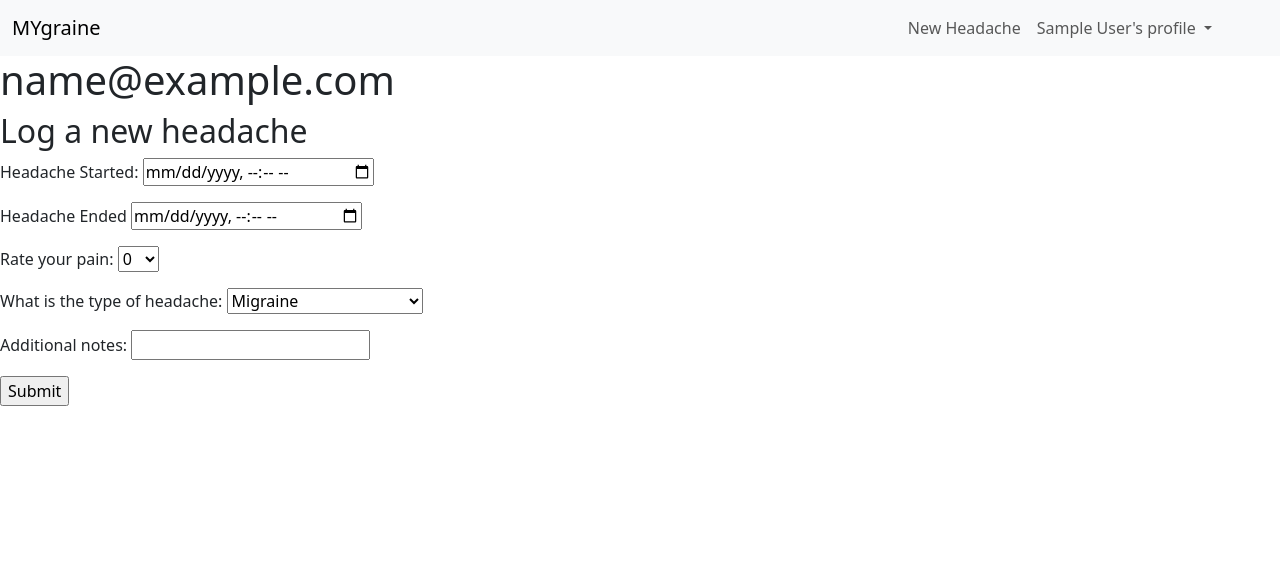
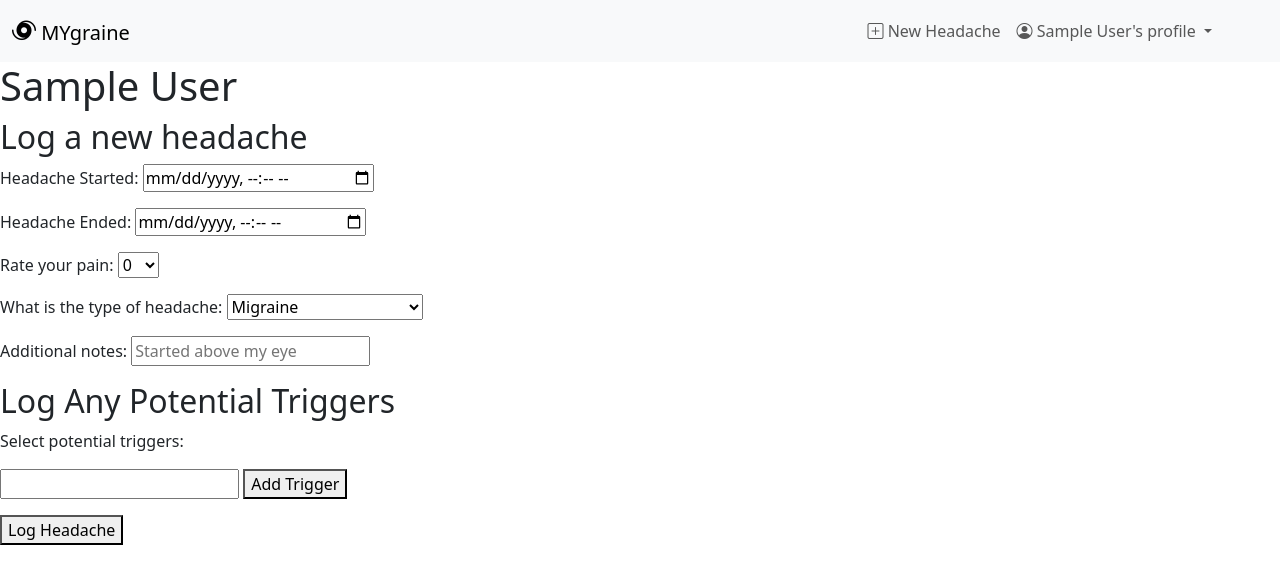
Before and after one commit to BrianaBroussard/MYgraine, a Flask app: page /go-to-headache-log in a window 1280 px wide. Shown: the top 584 px of the page. Run offline with Flask 2, Linux system fonts and the light colour scheme; the visitor is signed in with stand-in values (Sample User, id 1); data comes from the database, SQL or seed files in the repository.

Commit message:
added middle table for headaches and triggers and updated form

```diff
--- a/constants.py
+++ b/constants.py
@@ -13,7 +13,7 @@ trigger_names = ['Stress',
             'Woke up late',
             'Interrupted sleep',
             'Depressed mood',
-            'Anxiey',
+            'Anxiety',
             'Skipped meal',
             'Humid weather',
             'Dry weather',
--- a/server.py
+++ b/server.py
@@ -108,8 +108,12 @@ def see_headache_log():
 
     logged_in_email = session.get("user_email")
     user = crud.get_user_by_email(logged_in_email)
+    users_triggers = crud.get_users_triggers(user.user_id)
 
-    return render_template('/log_headache.html', user = user, headache_type = headache_type)
+    return render_template('log_headache.html',
+                            user = user,
+                            headache_type = headache_type,
+                            users_triggers = users_triggers)
 
 
 @app.route("/log-headache", methods=["POST"])
@@ -123,6 +127,14 @@ def log_headache():
     headache_type = request.form.get('headache-type')
     additional_notes = request.form.get('notes')
 
+    #if user gets periods
+    period = request.form.get('period')
+    period_start = request.form.get('period-start')
+
+    if period == "True":
+        on_period = True
+    else:
+        on_period = False
 
     date_ended = request.form.get('date-end')
     if date_ended:
@@ -135,26 +147,35 @@ def log_headache():
                                     headache_type,
                                     user,
                                     date_end,
-                                    additional_notes)
+                                    additional_notes,
+                                    on_period)
 
     db.session.add(headache)
     db.session.commit()
 
-    flash(f"headache successfully logged")
-
-    #if user gets periods
-
-    period_start = request.form.get('period-start')
 
     if period_start:
         new_period = crud.create_period(user.user_id, period_start)
         db.session.add(new_period)
         db.session.commit()
 
-    users_triggers = crud.get_users_triggers(user.user_id)
+
+    headache_id = headache.headache_id
+
+    triggers = request.form.getlist('triggers') #returns list of checked trigger_ids
+
+    for trigger_id in triggers:
+        crud.update_trigger_count(user.user_id, trigger_id)
+        crud.create_headache_trigger(headache_id, trigger_id)
+
+    db.session.commit()
+
+    flash(f"headache successfully logged")
 
 
-    return render_template("log_trigger.html", user = user, users_triggers = users_triggers)
+    return redirect("/user_dashboard")
+
+
 
 
 @app.route("/make-users-triggers",methods=["POST"])
@@ -175,36 +196,15 @@ def make_users_default_triggers():
 
 
 
-@app.route("/log-trigger",methods=["POST"])
-def log_trigger():
-    """Log trigger by incrementing count"""
 
-    logged_in_email = session.get("user_email")
-    user = crud.get_user_by_email(logged_in_email)
-
-
-    triggers = request.form.getlist('triggers') #returns list of checked trigger_ids
-
-    for trigger_id in triggers:
-        crud.update_trigger_count(user.user_id, trigger_id)
-
-    db.session.commit()
-
-    flash(f"trigger successfully logged")
-
-
-    return redirect("/user_dashboard")
-
-
-
-@app.route("/add-trigger", methods=["POST","GET"])
+@app.route("/add-trigger.json", methods=["POST"])
 def add_trigger():
     """Create new trigger for the user"""
 
     logged_in_email = session.get("user_email")
     user = crud.get_user_by_email(logged_in_email)
 
-    add_trigger = request.form.get('add-trigger').capitalize()
+    add_trigger = request.json.get("trigger").capitalize()
 
     new_trigger = crud.check_trigger_db(add_trigger) #check in db for trigger name
 
@@ -214,27 +214,25 @@ def add_trigger():
         db.session.add(trigger)
         db.session.commit()
 
+        trigger_name = trigger.trigger_name
+        trigger_id = trigger.trigger_id
+
         crud.add_trigger_for_user(user.user_id, trigger.trigger_id)
         db.session.commit()
-        flash(f"Trigger successfully added")
+        status = "Trigger successfully added"
     else:
         if crud.check_users_triggers(user.user_id, new_trigger.trigger_id) == None:
             crud.add_trigger_for_user(user.user_id, new_trigger.trigger_id)
-            flash(f"Trigger successfully added")
+            trigger_name = new_trigger.trigger_name
+            trigger_id = new_trigger.trigger_id
+            status = "Trigger successfully added"
         else:
-            flash(f"This trigger is already listed")
+            status = "Error"
+            trigger_name = new_trigger.trigger_name
+            trigger_id = new_trigger.trigger_id
 
+    return jsonify({'trigger_name': trigger_name, 'trigger_id': trigger_id, "status": status})
 
-
-    users_triggers = crud.get_users_triggers(user.user_id)
-
-
-    return render_template("log_trigger.html", user = user, users_triggers = users_triggers)
-    #there is a bug in this where first time added trigger duplicates
-    #might use below if use AJAX call instead
-    #update_trigger_list = {'trigger_name': trigger.trigger_name, 'trigger_id': trigger.trigger_id}
-
-    #could return JSON string instead to JS file and reload DOM instead of reloading
 
 
 @app.route('/users-triggers.json')
@@ -261,8 +259,14 @@ def show_headache(headache_id):
     """show user's headache details"""
 
     headache = crud.get_headache_by_id(headache_id)
+    user = headache.user
+    triggers = crud.get_triggers_for_headache(headache_id)
+    trigger_names = []
 
-    return render_template("headache_details.html", headache = headache)
+    for trigger in triggers:
+        trigger_names.append(trigger.trigger_name)
+
+    return render_template("headache_details.html", headache = headache, user=user, triggers = trigger_names)
 
 
 if __name__ == "__main__":
--- a/static/js/event_listeners.js
+++ b/static/js/event_listeners.js
@@ -1,10 +1,44 @@
+'use strict';
 
 // adds period date if add date is selected on headache form
-const button = document.querySelector('#perioddate');
+const period_button = document.querySelector('#perioddate');
 
-button.addEventListener('click', (evt) => {
+period_button.addEventListener('click', (evt) => {
     evt.preventDefault();
 
     document.querySelector('#period-date').insertAdjacentHTML('beforeend',
     '<label for="date-start">When did your last period start?</label> <input id="period-start" type="datetime-local" name="period-start" />');
 });
+
+
+// adds trigger button if user clicks
+const add_trigger_button = document.querySelector('#add-trigger-button');
+
+add_trigger_button.addEventListener('click', (event) => {
+    event.preventDefault();
+
+ const formInputs = {
+    trigger: document.querySelector('#add-trigger').value,
+  };
+
+  fetch('/add-trigger.json', {
+    method: 'POST',
+    body: JSON.stringify(formInputs),
+    headers: {
+      'Content-Type': 'application/json',
+    },
+  })
+    .then((response) => response.json())
+    .then((responseJson) => {
+
+        if (responseJson.status === "Error") {
+            alert("Sorry that trigger is already listed");
+        } else {
+        alert(responseJson.status);
+        let trigger_id = responseJson.trigger_id;
+        let trigger_name = responseJson.trigger_name;
+
+        document.querySelector('#new-trigger').insertAdjacentHTML('beforeend', `<input type="checkbox" name="triggers" value=${trigger_id} id=${trigger_name}><label for=${trigger_name}>${trigger_name}</label>`);
+    }
+    });
+});
--- a/templates/base.html
+++ b/templates/base.html
@@ -10,6 +10,8 @@
 
     <!-- Bootstrap CSS -->
     <link href="https://cdn.jsdelivr.net/npm/bootstrap@5.3.0-alpha1/dist/css/bootstrap.min.css" rel="stylesheet" integrity="sha384-GLhlTQ8iRABdZLl6O3oVMWSktQOp6b7In1Zl3/Jr59b6EGGoI1aFkw7cmDA6j6gD" crossorigin="anonymous">
+    <!-- Bootstrap Font -->
+    <link rel="stylesheet" href="https://cdn.jsdelivr.net/npm/bootstrap-icons@1.10.3/font/bootstrap-icons.css">
 
 
 
@@ -23,14 +25,14 @@
   <!-- nav before log in -->
   <nav class="navbar navbar-expand-lg bg-body-tertiary">
     <div class="container-fluid">
-      <a class="navbar-brand" href="/">MYgraine</a>
+      <a class="navbar-brand" href="/"><i class="bi bi-hurricane" style="font-size: 1.5rem;"></i>&nbsp;MYgraine</a>
       <button class="navbar-toggler" type="button" data-bs-toggle="collapse" data-bs-target="#navbarNavAltMarkup" aria-controls="navbarNavAltMarkup" aria-expanded="false" aria-label="Toggle navigation">
         <span class="navbar-toggler-icon"></span>
       </button>
       <div class="collapse navbar-collapse" id="navbarNavAltMarkup">
         <div class="navbar-nav ms-auto me-5">
-          <a class="nav-link active" aria-current="page" href="/login">Log In</a>
-          <a class="nav-link active" aria-current="page" href="/sign-up">Sign Up</a>
+          <a class="nav-link active" aria-current="page" href="/login"><i class="bi bi-box-arrow-in-right"></i>&nbsp;Log In</a>
+          <a class="nav-link active" aria-current="page" href="/sign-up"><i class="bi bi-person-plus-fill"></i>&nbsp;Sign Up</a>
 
 
         </div>
@@ -43,7 +45,7 @@
   <!-- nav after log in -->
   <nav class="navbar navbar-expand-lg bg-body-tertiary">
     <div class="container-fluid">
-      <a class="navbar-brand" href="/">MYgraine</a>
+      <a class="navbar-brand" href="/"><i class="bi bi-hurricane" style="font-size: 1.5rem;"></i>&nbsp;MYgraine</a>
       <button class="navbar-toggler" type="button" data-bs-toggle="collapse" data-bs-target="#navbarNavAltMarkup" aria-controls="navbarNavAltMarkup" aria-expanded="false" aria-label="Toggle navigation">
         <span class="navbar-toggler-icon"></span>
       </button>
@@ -73,8 +75,8 @@
 
           <!-- Dropdown menu -->
           <li class="nav-item dropdown">
-            <a class="nav-link dropdown-toggle" href="#" role="button" data-bs-toggle="dropdown" aria-expanded="false">
-              {{ user.name}}'s profile
+            <a class="nav-link dropdown-toggle" href="#" role="button" data-bs-toggle="dropdown" aria-expanded="false"> <i class="bi bi-person-circle"></i>
+              {{ user.name }}'s profile
             </a>
             <ul class="dropdown-menu">
               <li><a class="dropdown-item" href="/logout">Log Out</a></li>
--- a/templates/headache_details.html
+++ b/templates/headache_details.html
@@ -21,6 +21,7 @@
 
     <p> {{headache.headache_type}} - Date: {{headache.date_start}} - {{headache.date_end}}
         Pain: {{headache.pain_scale}} / 10
+        Potential Triggers: {{triggers}}
      {% if headache.additional_notes %}
       Notes: {{headache.additional_notes}}
      {% endif %}
--- a/templates/log_headache.html
+++ b/templates/log_headache.html
@@ -2,18 +2,18 @@
 {% block title %}MYgraine - dashboard {% endblock %}
 
 {% block body %}
-  <h1>{{user.email}} </h1>
+  <h1>{{user.name}} </h1>
 
   <h2>Log a new headache</h2>
   <form action="/log-headache" method="POST">
     <p>
         <label for="date-start">Headache Started:</label>
 
-        <input id="date-start" type="datetime-local" name="date-start" />
+        <input id="date-start" type="datetime-local" name="date-start" required/>
     </p>
 
     <p>
-        <label for="date-end">Headache Ended</label>
+        <label for="date-end">Headache Ended:</label>
 
         <input id="date-end" type="datetime-local" name="date-end" />
     </p>
@@ -39,33 +39,50 @@
     </p>
 
     <p>
-        Additional notes: <input type="text" name="notes">
+        Additional notes: <input type="text" name="notes" placeholder="Started above my eye" >
     </p>
 
 
     <p>
+
       {% if user.get_period %}
-      Are you currently on your period?:
+      Are you currently on your period?
       <input type="checkbox" name="period" value="True" id="periodtrue">
       <label> yes</label>
       <input type="checkbox" name="period" value="False" id="periodfalse">
       <label> no </label>
 
-      <form>
-      <button type="submit" id="perioddate">Log Date</button>
-      </form>
+
+      <button id="perioddate">Log Date</button>
+
       <p id="period-date">
-
       </p>
 
       {% endif %}
 
     </p>
 
+    <h2>Log Any Potential Triggers</h2>
+
+
+         <p> <label for="trigger-name">Select potential triggers:</label> </p>
+      <p>
+          {% for trigger in users_triggers %}
+          <input type="checkbox" name="triggers" value="{{trigger.trigger_id}}" id="{{trigger}}">
+          <label for="{{trigger}}">{{trigger.trigger_name}}</label>
+           {% endfor %}
+           <p id="new-trigger"></p>
+          </select>
+          <input for="add-trigger"type="text" name="add-trigger" id="add-trigger">
+          <button id="add-trigger-button">Add Trigger</button>
+      </p>
+
     <p>
-      <input type="submit">
+      <button type="submit" >Log Headache</button>
     </p>
   </form>
+
+
 
   <script src="/static/js/event_listeners.js"></script>
 
--- a/templates/user_profile.html
+++ b/templates/user_profile.html
@@ -21,6 +21,7 @@
 
 {% block body %}
   <h1>{{user.name}} Profile </h1>
+
 
   <p>
     <form action = "/go-to-headache-log">
@@ -72,8 +73,8 @@
 
 
       // this isnt working probably because of bootstrap
-      eventDidMount: function(info) {
-      let tooltip = new Tooltip(info.el, {
+    eventDidMount: function(info) {
+    let tooltip = new Tooltip(info.el, {
         title: info.event.extendedProps.description,
         placement: 'top',
         trigger: 'hover',
```
Also changed, not shown: crud.py (+22 -2 lines), model.py (+31 -14 lines), templates/create_account.html (+4 -4 lines).
